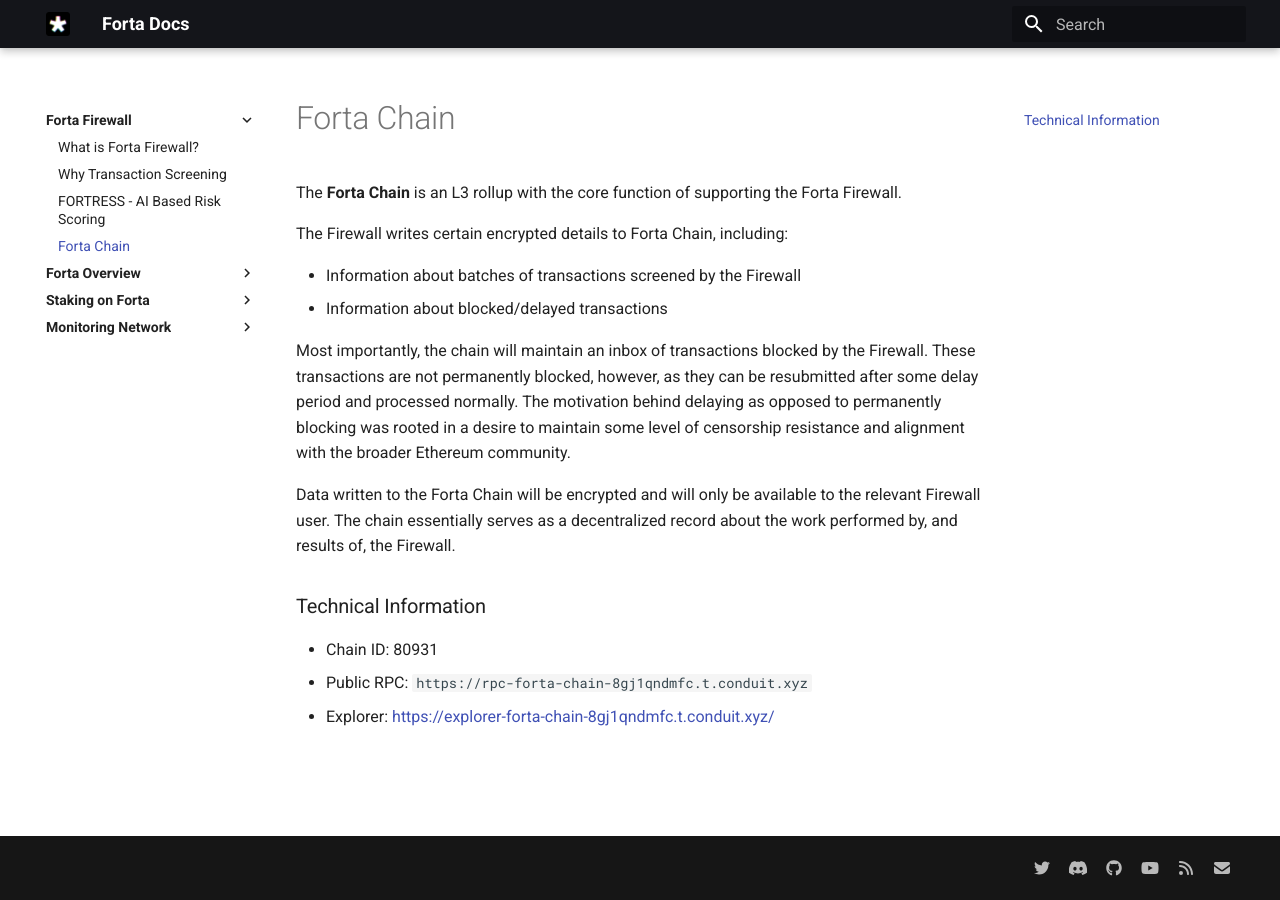
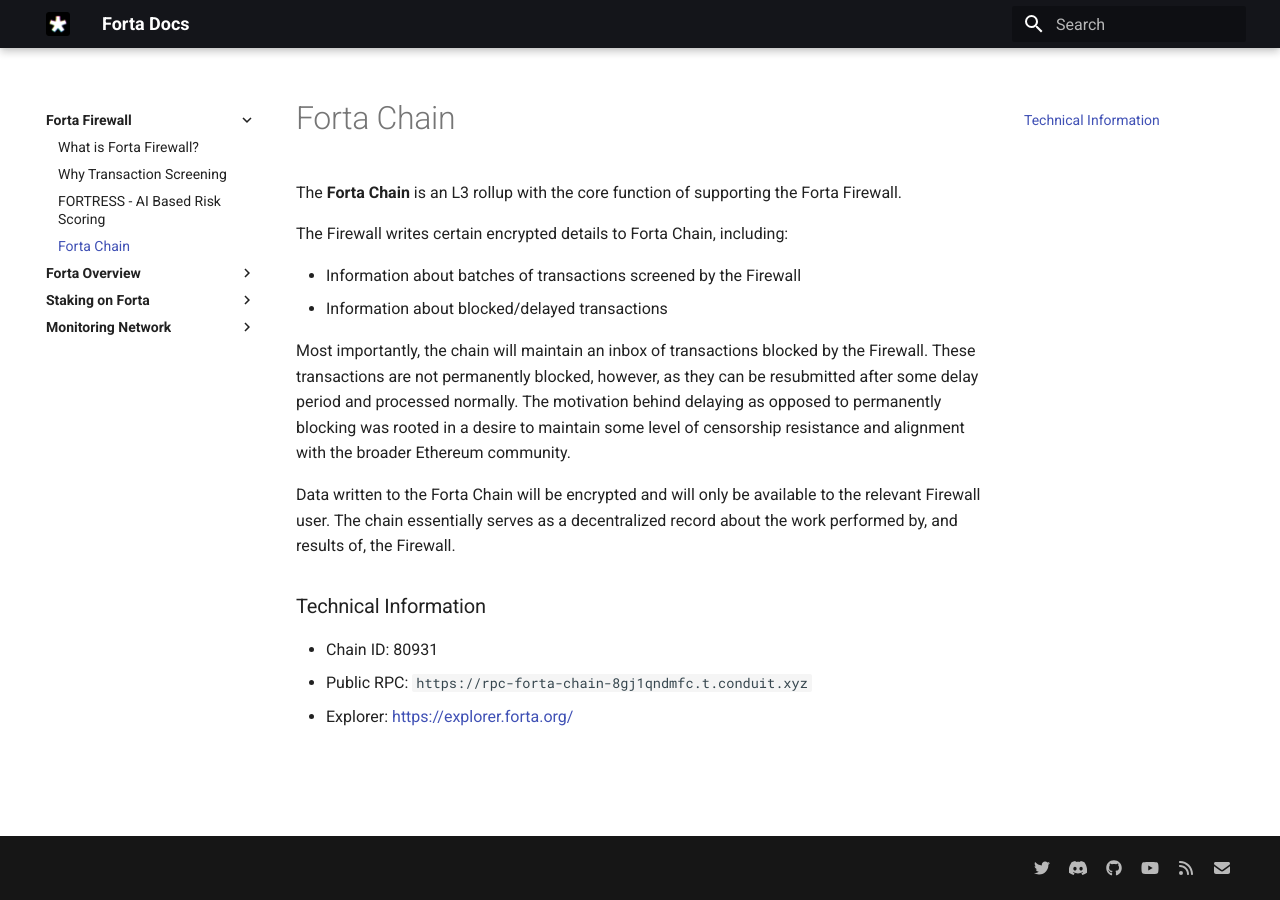
Before and after one commit to forta-network/docs, an MkDocs documentation site: the page built from docs/forta-chain.md, in a window 1280 px wide. Built offline with MkDocs 1.6.1 and Material for MkDocs 9.7.7, drawn with Linux system fonts in a browser that asks for light colours; some of the changed lines change nothing that is shown.

Commit message:
update forta chain explorer url

```diff
--- a/docs/forta-chain.md
+++ b/docs/forta-chain.md
@@ -13,4 +13,4 @@
 
 - Chain ID: 80931
 - Public RPC: `https://rpc-forta-chain-8gj1qndmfc.t.conduit.xyz`
-- Explorer: [https://explorer-forta-chain-8gj1qndmfc.t.conduit.xyz/](https://explorer-forta-chain-8gj1qndmfc.t.conduit.xyz/)
+- Explorer: [https://explorer.forta.org/](https://explorer.forta.org/)
```
